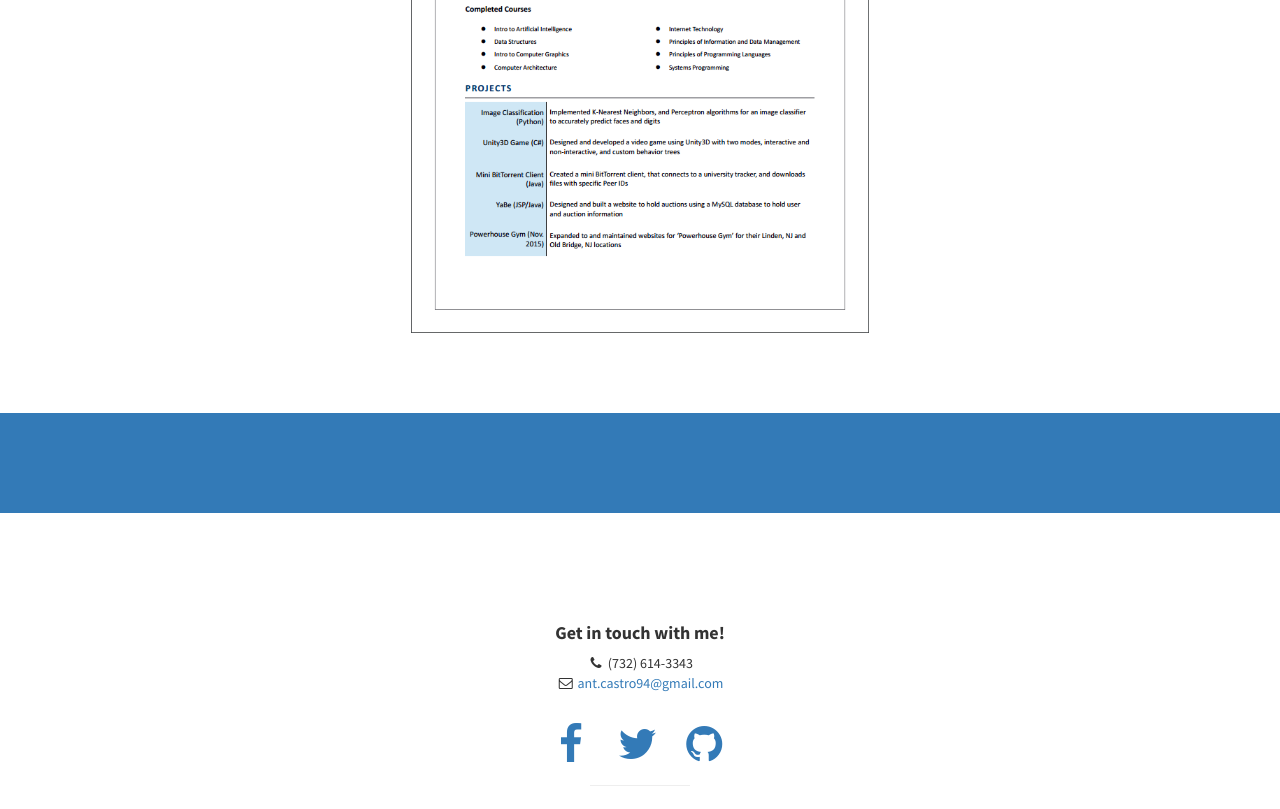
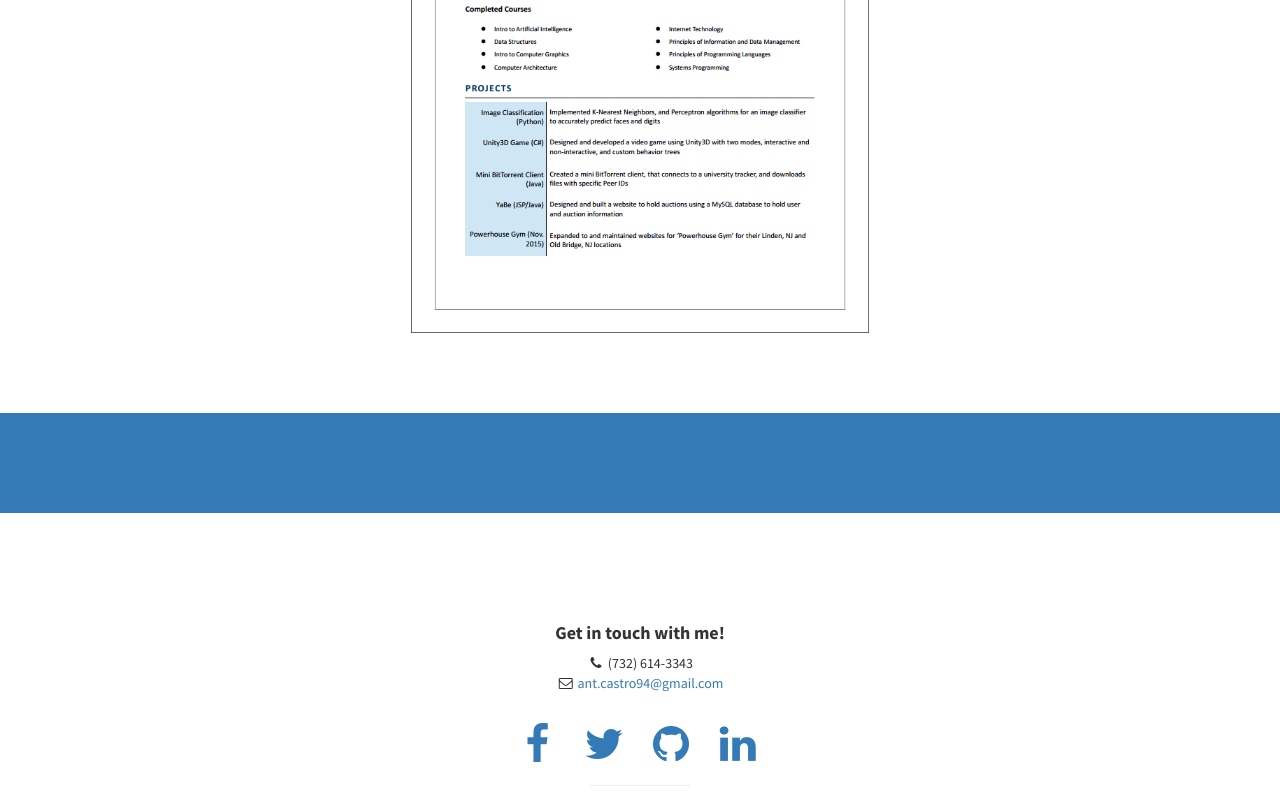
Before and after one commit to aCastrooo/acastrooo.github.io, a plain HTML site: page index.html in a window 1280 px wide. Shown: the part 1982-2791 px from the top of the page. Drawn offline with Linux system fonts and the light colour scheme.

Commit message:
Added linkedin link

```diff
--- a/index.html
+++ b/index.html
@@ -213,6 +213,9 @@
                         <li>
                             <a href="https://github.com/aCastrooo"><i class="fa fa-github fa-fw fa-3x"></i></a>
                         </li>
+                        <li>
+                            <a href="https://linkedin.com/in/anthony-castronuovo-a900b4121"><i class="fa fa-linkedin fa-fw fa-3x"></i></a>
+                        </li>
                     </ul>
                     <hr class="small">
                 </div>
```
Also changed, not shown: 1 other file.
